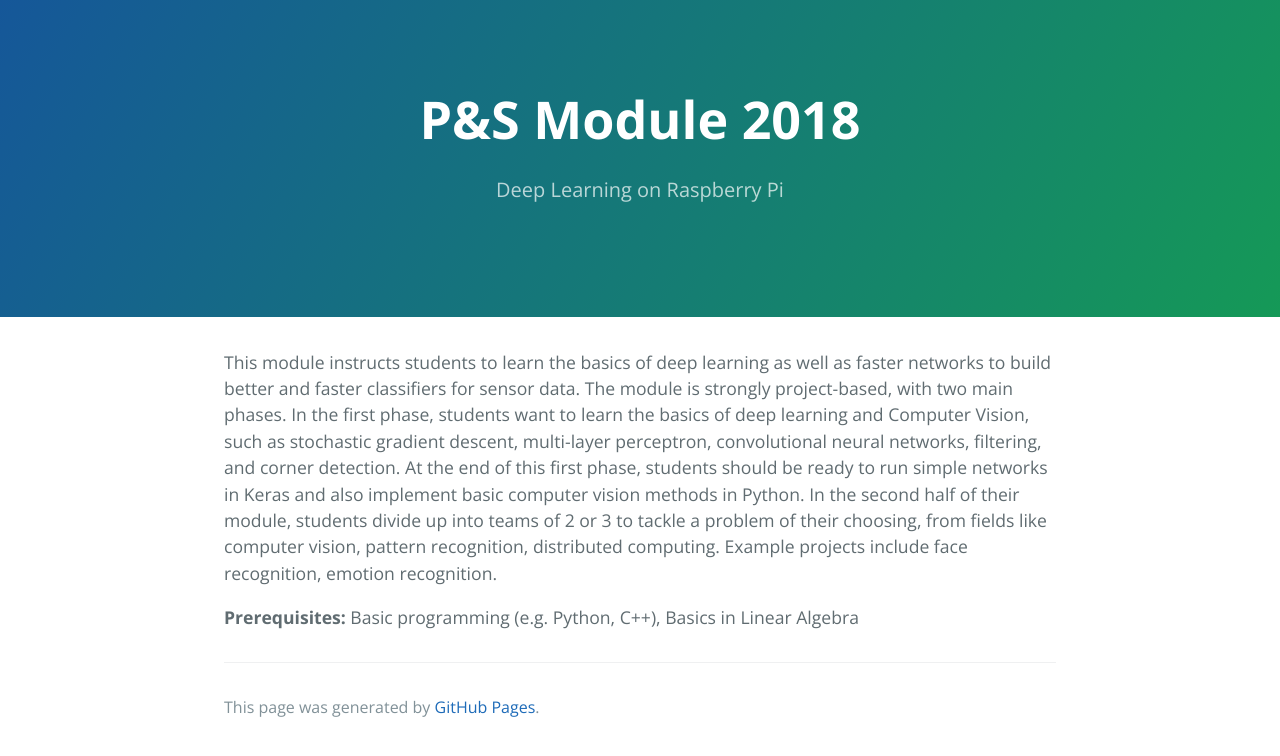
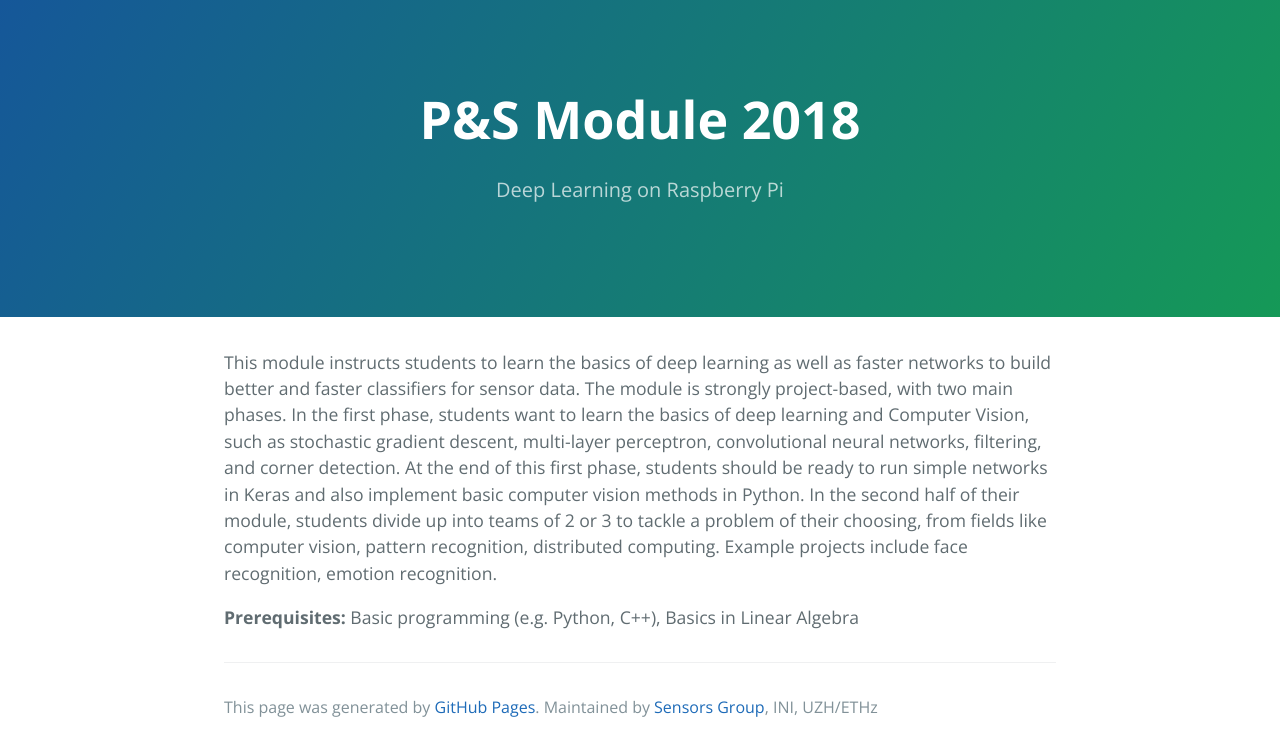
Before and after one commit to PnS2018/pns2018.github.com, a Jekyll site: the page built from index.md, in a window 1280 px wide. Shown: the top 756 px of the page. Built offline with Jekyll 4.4.1, drawn with Linux system fonts in a browser that asks for light colours; nearby versions of some CDN libraries.

Commit message:
update page

```diff
--- a/_layouts/default.html
+++ b/_layouts/default.html
@@ -32,7 +32,7 @@
         {% if site.github.is_project_page %}
           <span class="site-footer-owner"><a href="{{ site.github.repository_url }}">{{ site.github.repository_name }}</a> is maintained by <a href="{{ site.github.owner_url }}">{{ site.github.owner_name }}</a>.</span>
         {% endif %}
-        <span class="site-footer-credits">This page was generated by <a href="https://pages.github.com">GitHub Pages</a>.</span>
+        <span class="site-footer-credits">This page was generated by <a href="https://pages.github.com">GitHub Pages</a>. Maintained by <a href="http://sensors.ini.uzh.ch/home.html">Sensors Group</a>, INI, UZH/ETHz</span>
       </footer>
     </section>
 
```
